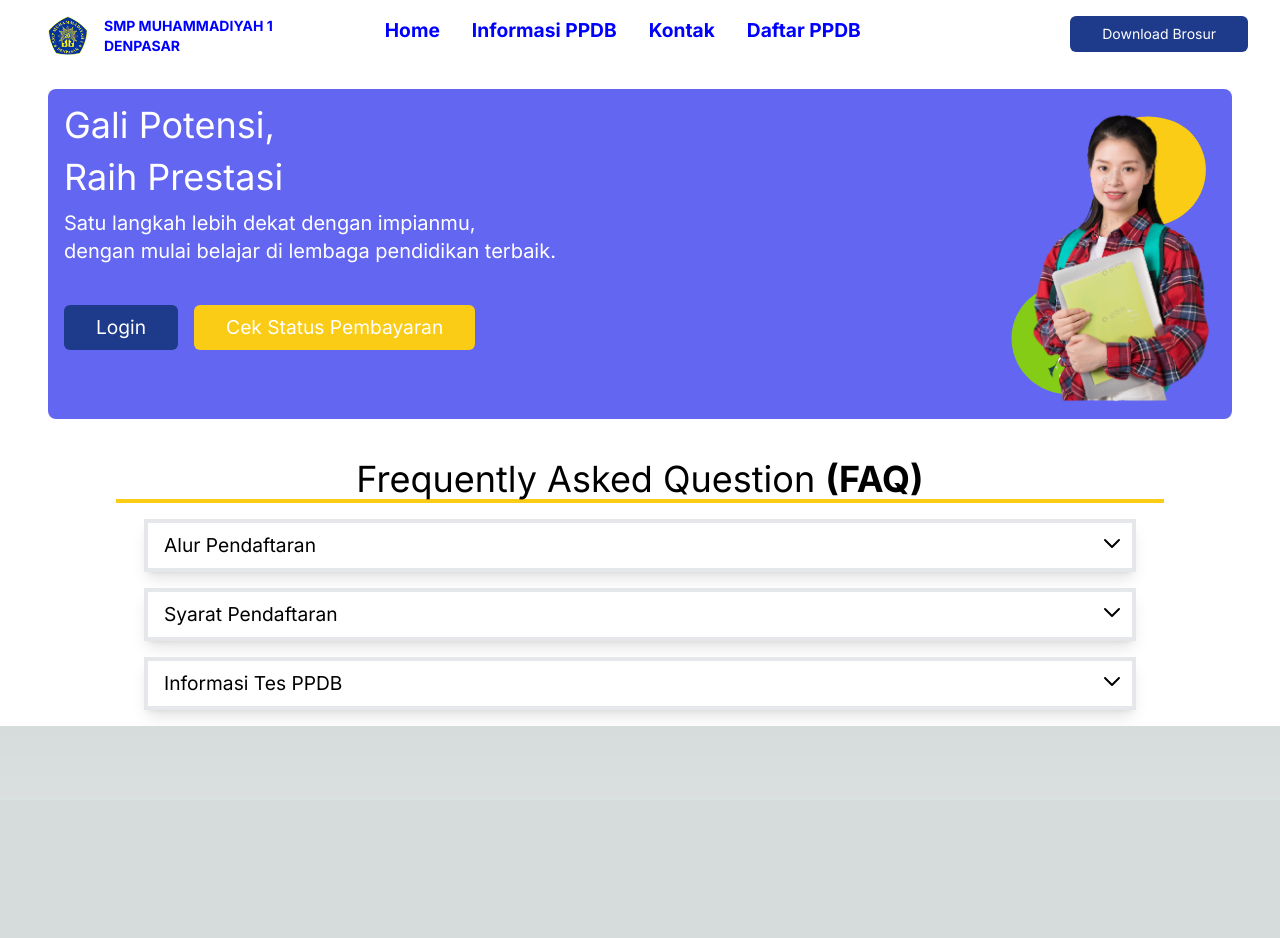
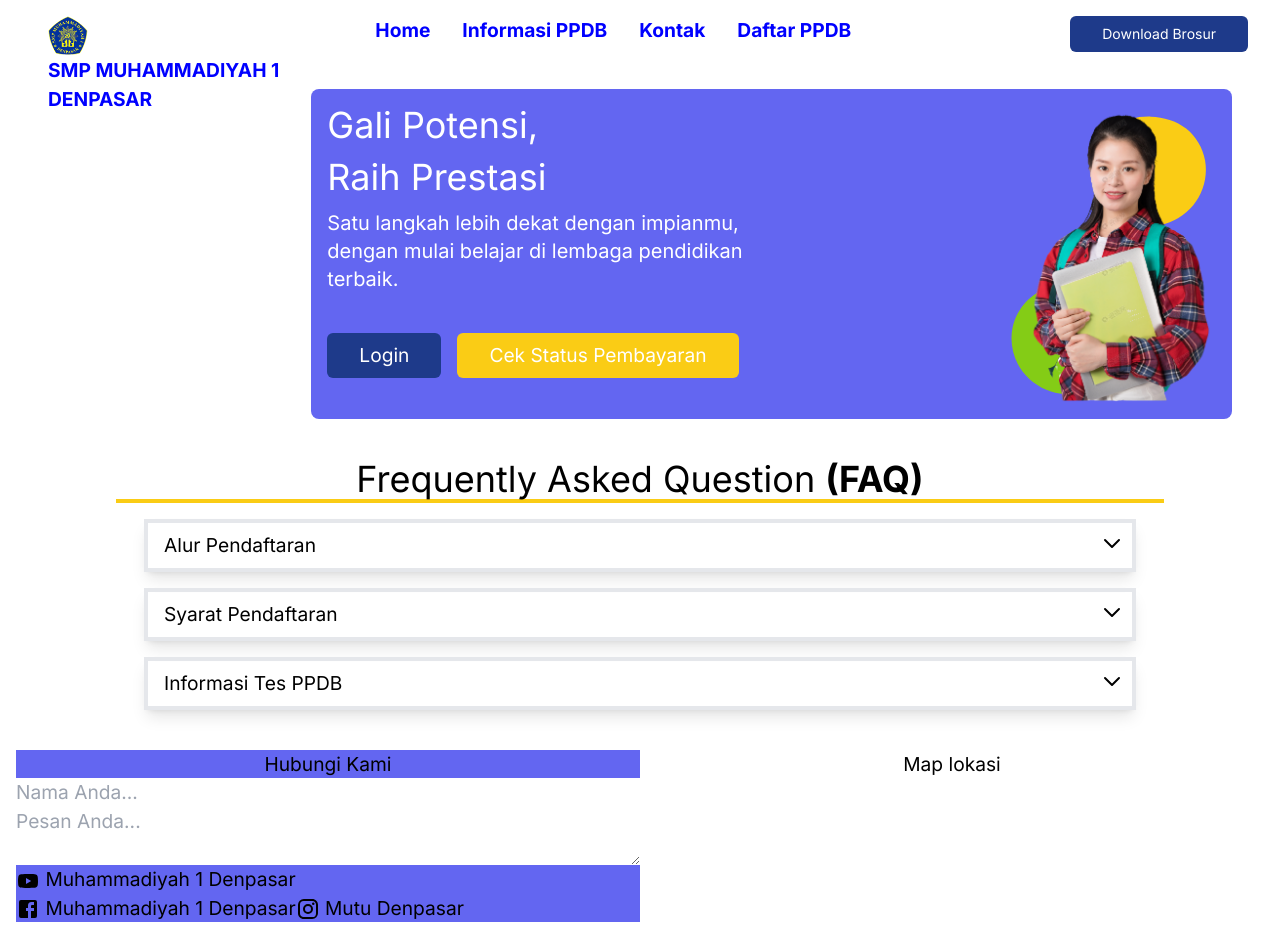
Before and after one commit to harymunli/PPDB-Website-Example, a Next.js app: page / in a window 1280 px wide. Before the commit the page ends 800 px from the top, so only its background shows below. Built offline with nearby package versions, Linux system fonts and the light colour scheme.

Commit message:
refactoring unusable file setup

```diff
--- a/package.json
+++ b/package.json
@@ -9,6 +9,8 @@
     "lint": "next lint"
   },
   "dependencies": {
+    "@material-ui/core": "^4.12.4",
+    "@material-ui/icons": "^4.11.3",
     "@next/font": "13.1.1",
     "next": "13.1.1",
     "react": "18.2.0",
--- a/pages/index.js
+++ b/pages/index.js
@@ -1,7 +1,9 @@
 import Head from 'next/head'
-import Image from 'next/image'
+// import Image from 'next/image'
 import { Inter } from '@next/font/google'
-import styles from '../styles/Home.module.css'
+import YouTubeIcon  from '@material-ui/icons/YouTube'
+import FacebookIcon from '@material-ui/icons/Facebook'
+import InstagramIcon from '@material-ui/icons/Instagram'
 
 const inter = Inter({ subsets: ['latin'] })
 
@@ -19,11 +21,11 @@ export default function Home() {
       <main className="p-4">
         {/* navbar */}
         <div className="float-left mx-8">
-          <div class="grid-cols-2">
-              <img src="assets/logo_sekolah.png" alt="Logo Sekolah" width="40px" height="40px" class="inline-block"/>
-              <span id="nama-sekolah" class="grid-rows-2 text-sm mx-4 align-middle inline-block">
-                  <p class="text-start">SMP MUHAMMADIYAH 1</p>
-                  <p class="text-start">DENPASAR</p>
+          <div classname="grid-cols-2">
+              <img src="assets/logo_sekolah.png" alt="Logo Sekolah" width="40px" height="40px" classname="inline-block"/>
+              <span id="nama-sekolah" classname="grid-rows-2 text-sm mx-4 align-middle inline-block">
+                  <p classname="text-start">SMP MUHAMMADIYAH 1</p>
+                  <p classname="text-start">DENPASAR</p>
               </span>
           </div>
         </div>
@@ -92,6 +94,23 @@ export default function Home() {
             </div>
         </div>
       </div>
+
+      {/* <!-- Kontak --> */}
+      <section className="grid grid-cols-2 mt-10">
+        <div className="bg-indigo-500 flex-row">
+          <p className="text-center"> Hubungi Kami </p>
+          <form className="flex flex-col">
+            <input placeholder="Nama Anda..."></input>
+            <textarea placeholder="Pesan Anda..."></textarea>
+          </form>
+          <YouTubeIcon/> <span> Muhammadiyah 1 Denpasar </span> <br/>
+          <FacebookIcon/> <span>Muhammadiyah 1 Denpasar</span>
+          <InstagramIcon/> <span> Mutu Denpasar </span>
+        </div>
+
+        <p class="text-center"> Map lokasi </p>
+      </section>
+
       <script src="index.js"></script>
       </main>
     </div>
--- a/public/index.js
+++ b/public/index.js
@@ -1,7 +1,7 @@
 const syapen = document.getElementById("syapen")
 const btn   = document.getElementById("syapen-btn")
-console.log(syapen);
-console.log(btn);
+
+
 btn.addEventListener("click", () => {
     syapen.classList.toggle("hidden");
 })
```
Also changed, not shown: 1 other file (tests, documents, lock files or other folders).
